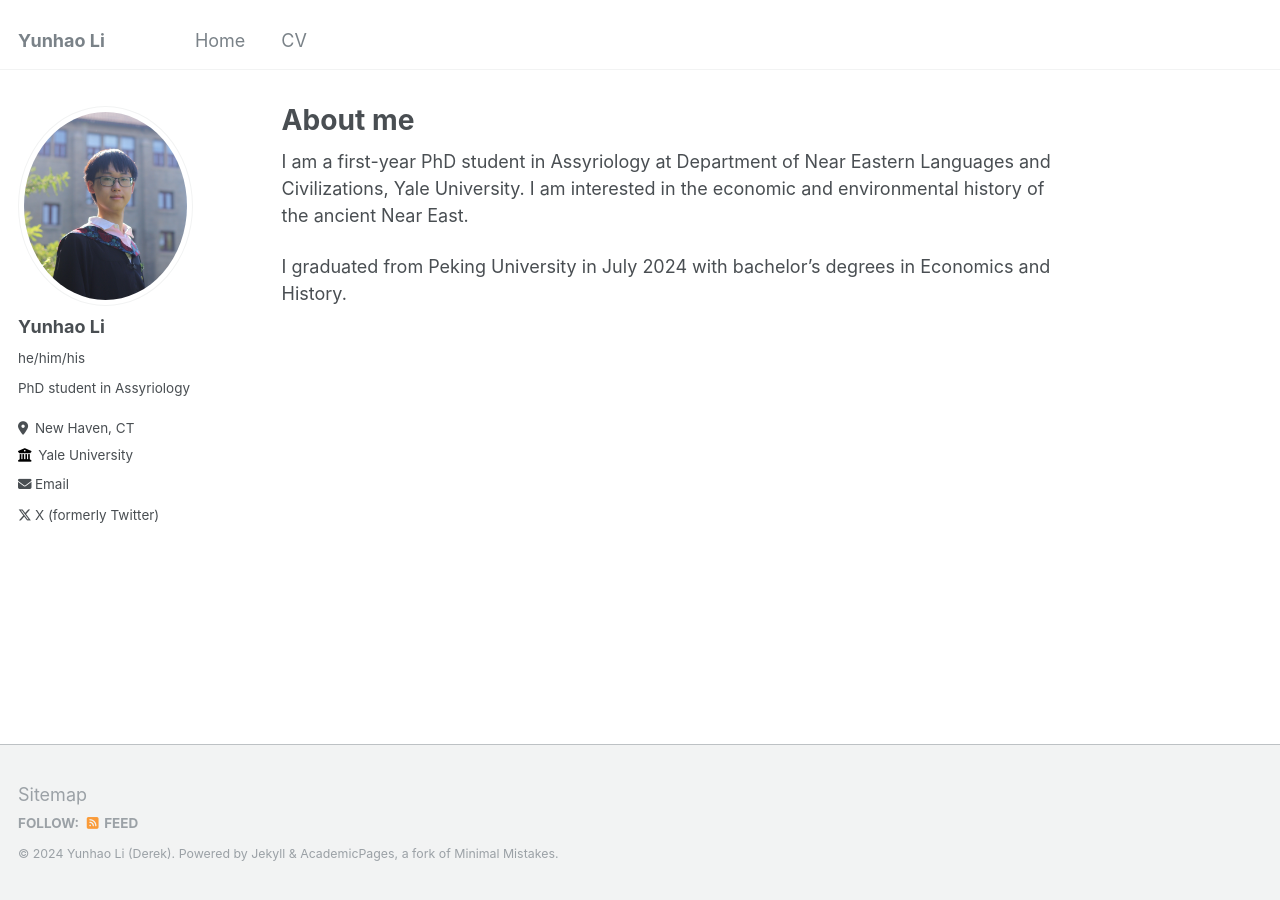
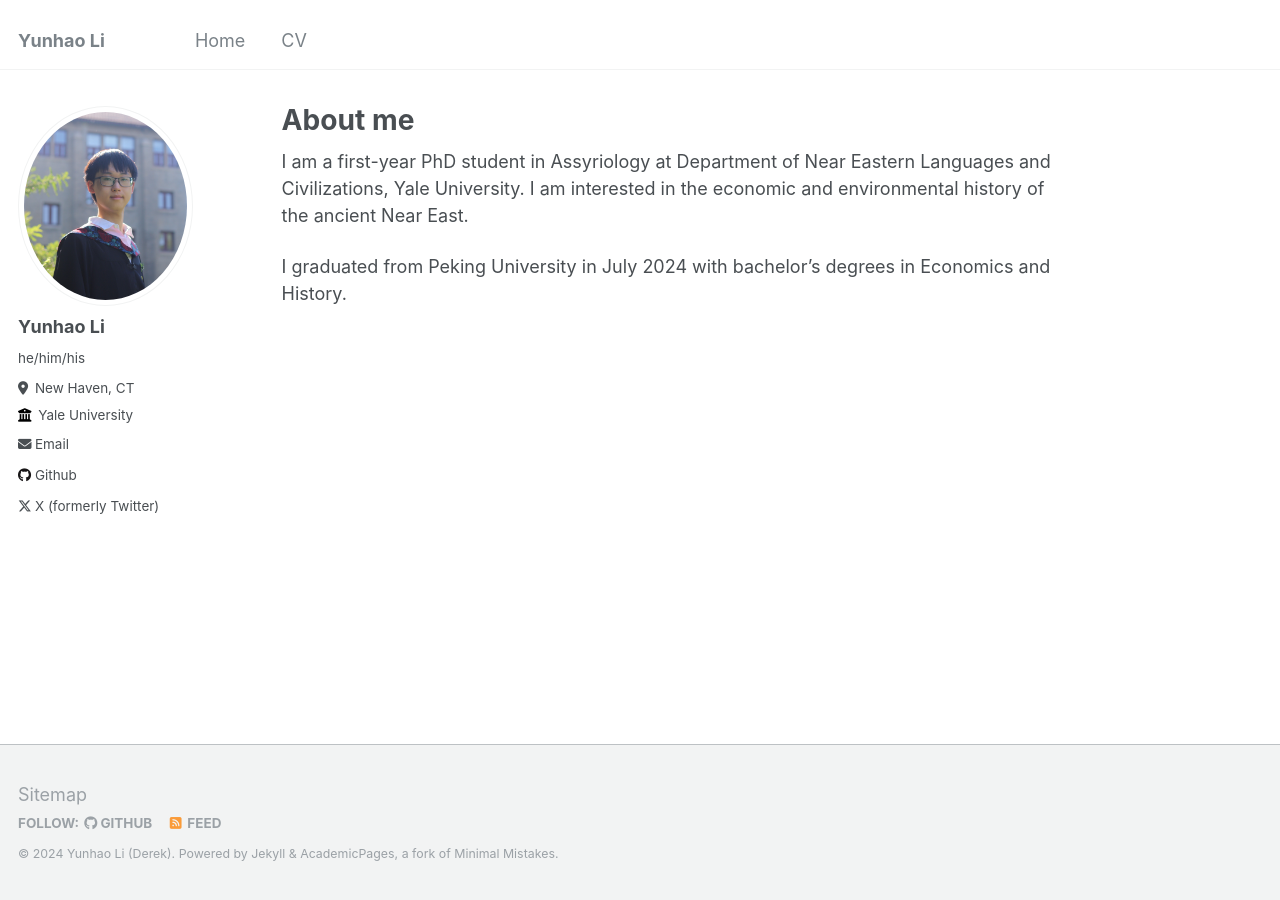
Before and after one commit to derek-yunhao-li/derek-yunhao-li, a Jekyll site: the page built from _pages/about.md, in a window 1280 px wide. Built offline with Jekyll 4.4.1, drawn with Linux system fonts in a browser that asks for light colours.

Commit message:
Update _config.yml

```diff
--- a/_config.yml
+++ b/_config.yml
@@ -24,7 +24,7 @@ author:
   avatar           : "profile.jpg"
   name             : "Yunhao Li"
   pronouns         : "he/him/his"
-  bio              : "PhD student in Assyriology"
+  bio              : # "PhD student in Assyriology"
   location         : "New Haven, CT"
   employer         : "Yale University"
   uri              : # URL
@@ -43,7 +43,7 @@ author:
   bitbucket        : # Username - Update with your username on the site
   codepen          : # Username
   dribbble         : # Username
-  github           : # "derek-yunhao-li"
+  github           : "derek-yunhao-li"
   kaggle           : # Username
   stackoverflow    : # User number or user number and name (i.e., use "1" or "1/jeff-atwood")
 
```
